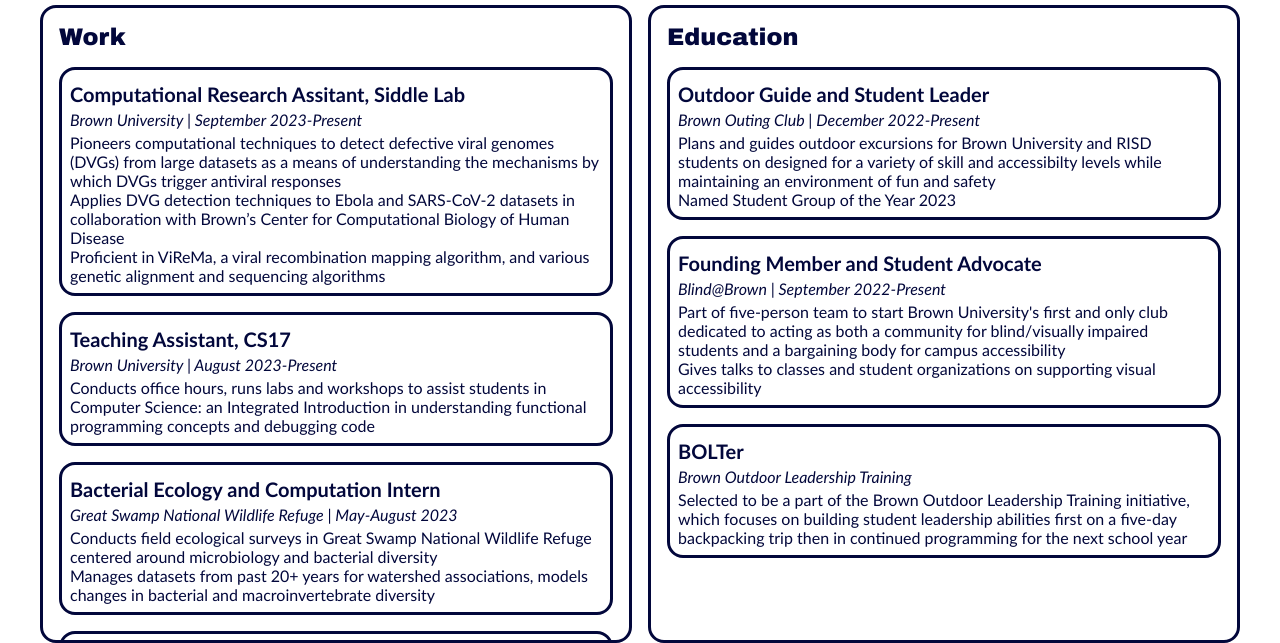
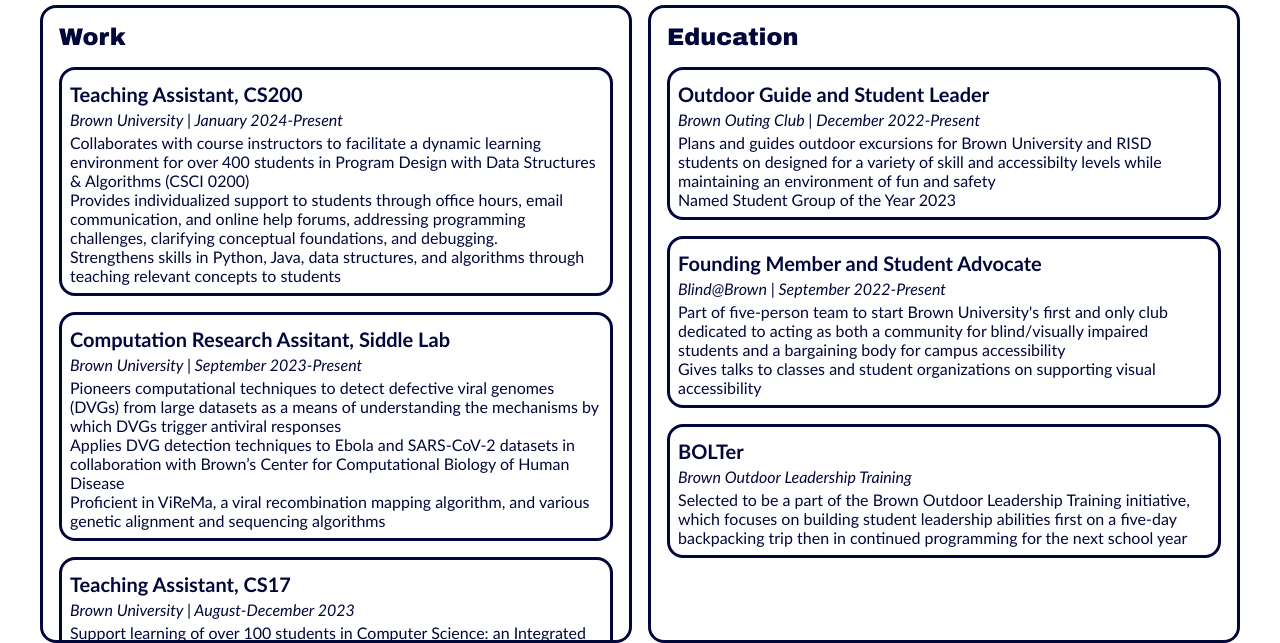
Before and after one commit to skylarwalters/skylar-walters, a plain HTML site: page work.html in a window 1280 px wide. Shown: the part 41-684 px from the top of the page. Drawn offline with Linux system fonts and the light colour scheme.

Commit message:
Update work.html

```diff
--- a/work.html
+++ b/work.html
@@ -46,10 +46,32 @@
                 </h1>
                 <br>
 
+
+
                 <div id="selections">
+
+                    <div class="work-exp" id="ta2">
+                        <h2 class="job-title">
+                            Teaching Assistant, CS200
+                        </h2>
+                        <h3 class="work-dates">
+                            Brown University | January 2024-Present
+                        </h3>
+                        <p class="work-description">
+                            Collaborates with course instructors to facilitate a dynamic learning environment for over 400 students in Program Design with Data Structures & Algorithms (CSCI 0200)
+                        </p>
+                        <p class="work-description">
+                            Provides individualized support to students through office hours, email communication, and online help forums, addressing programming challenges, clarifying conceptual foundations, and debugging.
+                        </p>
+                        <p class="work-description">
+                            Strengthens skills in Python, Java, data structures, and algorithms through teaching relevant concepts to students
+                        </p>
+                    </div>
+
+
                     <div class="work-exp" id="siddle">
                         <h2 class="job-title">
-                            Computational Research Assitant, Siddle Lab
+                            Computation Research Assitant, Siddle Lab
                         </h2>
                         <h3 class="work-dates">
                             Brown University | September 2023-Present
@@ -70,13 +92,12 @@
                             Teaching Assistant, CS17
                         </h2>
                         <h3 class="work-dates">
-                            Brown University | August 2023-Present
+                            Brown University | August-December 2023
                         </h3>
                         <p class="work-description">
-                            Conducts office hours, runs labs and workshops to
-                            assist students in Computer Science:
-                            an Integrated Introduction in understanding functional
-                            programming concepts and debugging code
+                            Support learning of over 100 students in Computer Science: an Integrated Introduction (CSCI0170), a functional programming-based introductory computer science course, while solidifying own computer science fundamentals
+                            Host office hours, labs, and course development sessions weekly (~10 hours)
+                            Design, grade, and proofread homework, projects, and assignments
                         </p>
                     </div>
 
```
